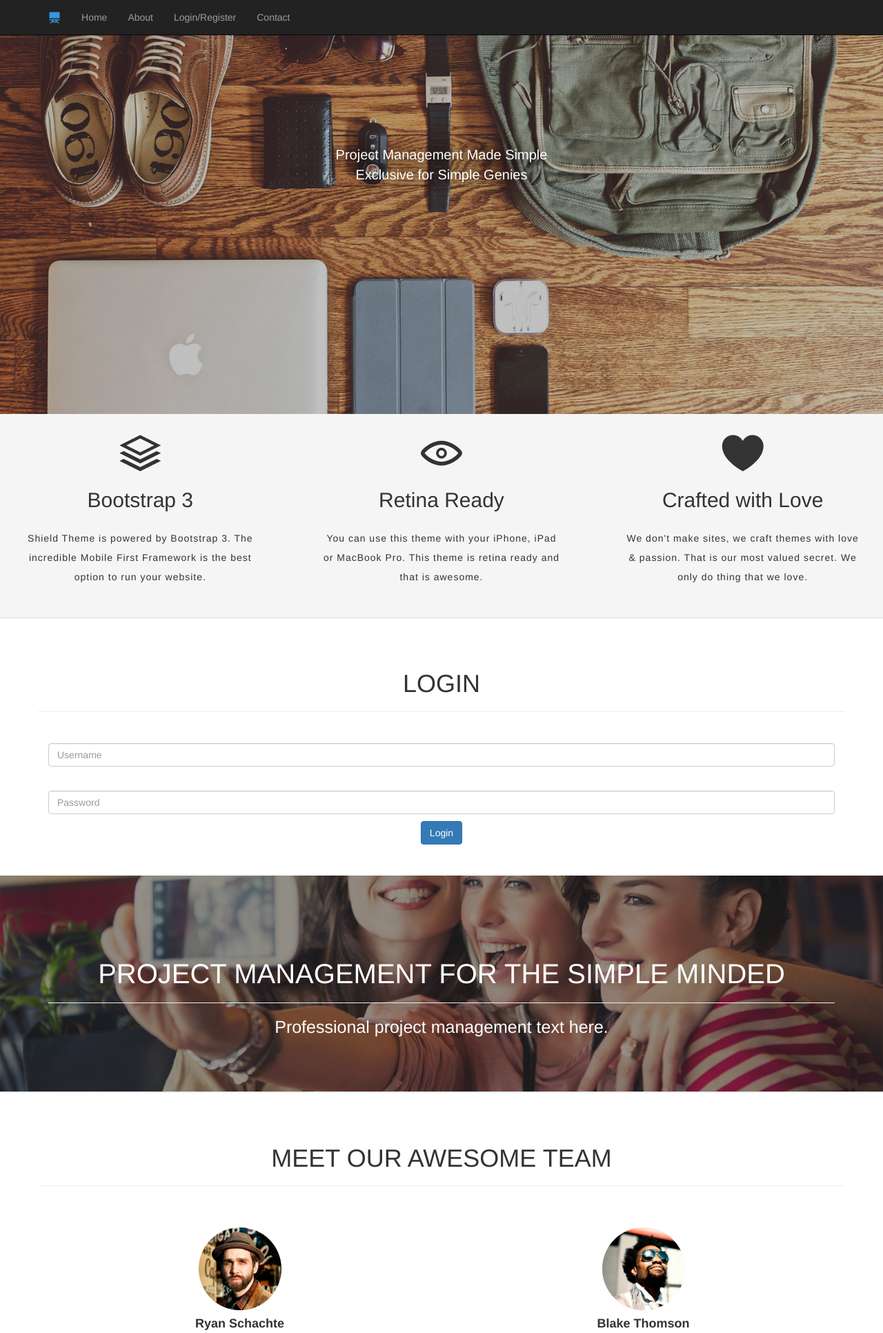
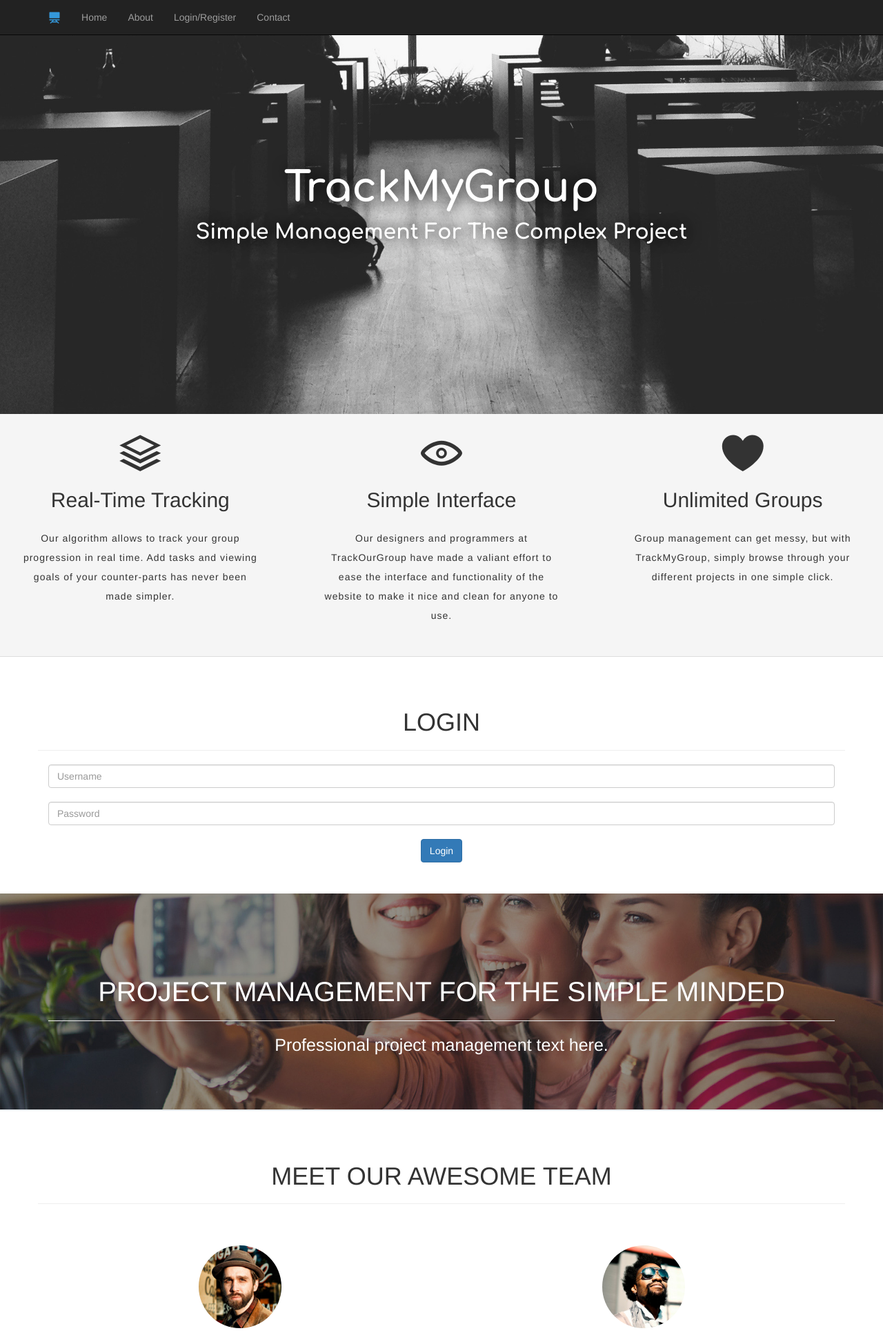
Before and after one commit to Schachte/project-tracker, a Django app: page / in a window 1280 px wide. Shown: the top 1932 px of the page at 69% size. Run offline with Django 3.2, Linux system fonts and the light colour scheme; some libraries are stand-ins or nearby versions.

Commit message:
Updated template, login WORKING

```diff
--- a/FrontPages/views.py
+++ b/FrontPages/views.py
@@ -1,7 +1,29 @@
 from django.shortcuts import render, render_to_response, redirect, get_object_or_404, Http404
+from django.contrib.auth import authenticate, login
 from django.template import RequestContext
+from django.http import HttpResponseRedirect, HttpResponse
 
 # Create your views here.
 def indextest(request):
 	context = RequestContext(request)
-	return render(request, 'home.html', {})
+	loggedin = False
+	# If the request is a HTTP POST, try to pull out the relevant information.
+	if request.method == 'POST':
+
+		username = request.POST['username']
+		password = request.POST['password']
+
+		user = authenticate(username=username, password=password)
+		if user:
+
+			if user.is_active:
+				login(request, user)
+				return HttpResponseRedirect('/')
+			else:
+				return HttpResponseRedirect('/error')
+		else:
+			loggedin = True
+			return render(request,
+			'home.html',
+			{'loggedin': loggedin} )
+	return render_to_response('home.html', {}, context)
--- a/static/css/main.css
+++ b/static/css/main.css
@@ -31,6 +31,8 @@ body {
  * These selection rule sets have to be separate.
  * Customize the background color to match your design.
  */
+
+
 
 ::-moz-selection {
     background: #f2c2c9;
@@ -612,9 +614,19 @@ a:after {
 .headertext {
 
     color: white;
-    font-size: 20px;
+    font-size: 60px;
     text-shadow: 2px 0px 20px #000000;
+    font-family: 'Comfortaa', cursive;
 }
+
+.headertext2 {
+
+    color: white;
+    font-size: 30px;
+    text-shadow: 2px 0px 20px #000000;
+    font-family: 'Comfortaa', cursive;
+}
+
 
 
 /* ==========================================================================
--- a/templates/home.html
+++ b/templates/home.html
@@ -25,6 +25,7 @@
 
     <script src="static/js/jquery.min.js"></script>
 	<script type="text/javascript" src="static/js/modernizr.custom.js"></script>
+	<link href='http://fonts.googleapis.com/css?family=Comfortaa:700' rel='stylesheet' type='text/css'>
 
     <!-- HTML5 shim and Respond.js IE8 support of HTML5 elements and media queries -->
     <!--[if lt IE 9]>
@@ -70,8 +71,9 @@
 	    <div id="headerwrap" id="home" name="home">
 			<header class="clearfix"><br><br><br>
 	  		 		<br><br><br><br>
-	  		 		<span class = "headertext">Project Management Made Simple</span><br>
-	  		 		<span class = "headertext">Exclusive for Simple Genies</span>
+	  		 		<br>
+	  		 		<span class = "headertext">TrackMyGroup</span><br>
+	  		 		<span class = "headertext2">Simple Management For The Complex Project</span>
 	  		</header>
 	    </div><!-- /headerwrap -->
 
@@ -80,35 +82,52 @@
 			<div class="row">
 				<div class="col-lg-4 callout">
 					<span class="icon icon-stack"></span>
-					<h2>Bootstrap 3</h2>
-					<p>Shield Theme is powered by Bootstrap 3. The incredible Mobile First Framework is the best option to run your website. </p>
+					<h2>Real-Time Tracking</h2>
+					<p>Our algorithm allows to track your group progression in real time. Add tasks and viewing goals of your counter-parts has never been made simpler.</p>
 				</div><!-- col-lg-4 -->
 
 				<div class="col-lg-4 callout">
 					<span class="icon icon-eye"></span>
-					<h2>Retina Ready</h2>
-					<p>You can use this theme with your iPhone, iPad or MacBook Pro. This theme is retina ready and that is awesome. </p>
+					<h2>Simple Interface</h2>
+					<p>Our designers and programmers at TrackOurGroup have made a valiant effort to ease the interface and functionality of the website to make it nice and clean for anyone to use.</p>
 				</div><!-- col-lg-4 -->
 
 				<div class="col-lg-4 callout">
 					<span class="icon icon-heart"></span>
-					<h2>Crafted with Love</h2>
-					<p>We don't make sites, we craft themes with love & passion. That is our most valued secret. We only do thing that we love.   </p>
+					<h2>Unlimited Groups</h2>
+					<p>Group management can get messy, but with TrackMyGroup, simply browse through your different projects in one simple click.</p>
 				</div><!-- col-lg-4 -->
 			</div><!-- row -->
 		</div><!-- greywrap -->
 
 		<!-- ==== ABOUT ==== -->
+
+		<!-- 		LOGIN AREA!!!!! -->
+
 		<div class="container" id="about" name="about">
 			<div class="row white">
 			<br>
 				<h1 class="centered">LOGIN</h1>
 				<hr>
+				   {% if loggedin %}
+				        INCORRECT LOGIN DETAILS
+				    {% endif %}
+
+						{% if user.is_authenticated %}<br><br><br><br><br>
+							<h1>Welcome back, {{ user.username|title }}</h1>
+						{% else %}
+						{% endif %}
 
 				<div class="col-lg-12">
-					<p><input type = "input" class = "form-control" placeholder = "Username"></p>
-					<p><input type = "password" class = "form-control" placeholder = "Password"></p>
-					<center><input type = "submit" value = "Login" class = "btn btn-primary"></center>
+					<form id="login_form" method="post" action="/", class = "form-signin">
+			            {% csrf_token %}
+			            <input type="text" class="form-control" placeholder="Username" name = "username">
+			            <br />
+			            <input type="password" class="form-control" placeholder="Password" name="password">
+			            <br />
+
+			            <center><input type="submit" value="Login" button class="btn btn-large btn-primary"/></center>
+			        </form>
 				</div><!-- col-lg-6 -->
 
 
```
Also changed, not shown: FrontPages/forms.py (added, +12 -0 lines), db.sqlite3, static/img/header_bg.jpg.
